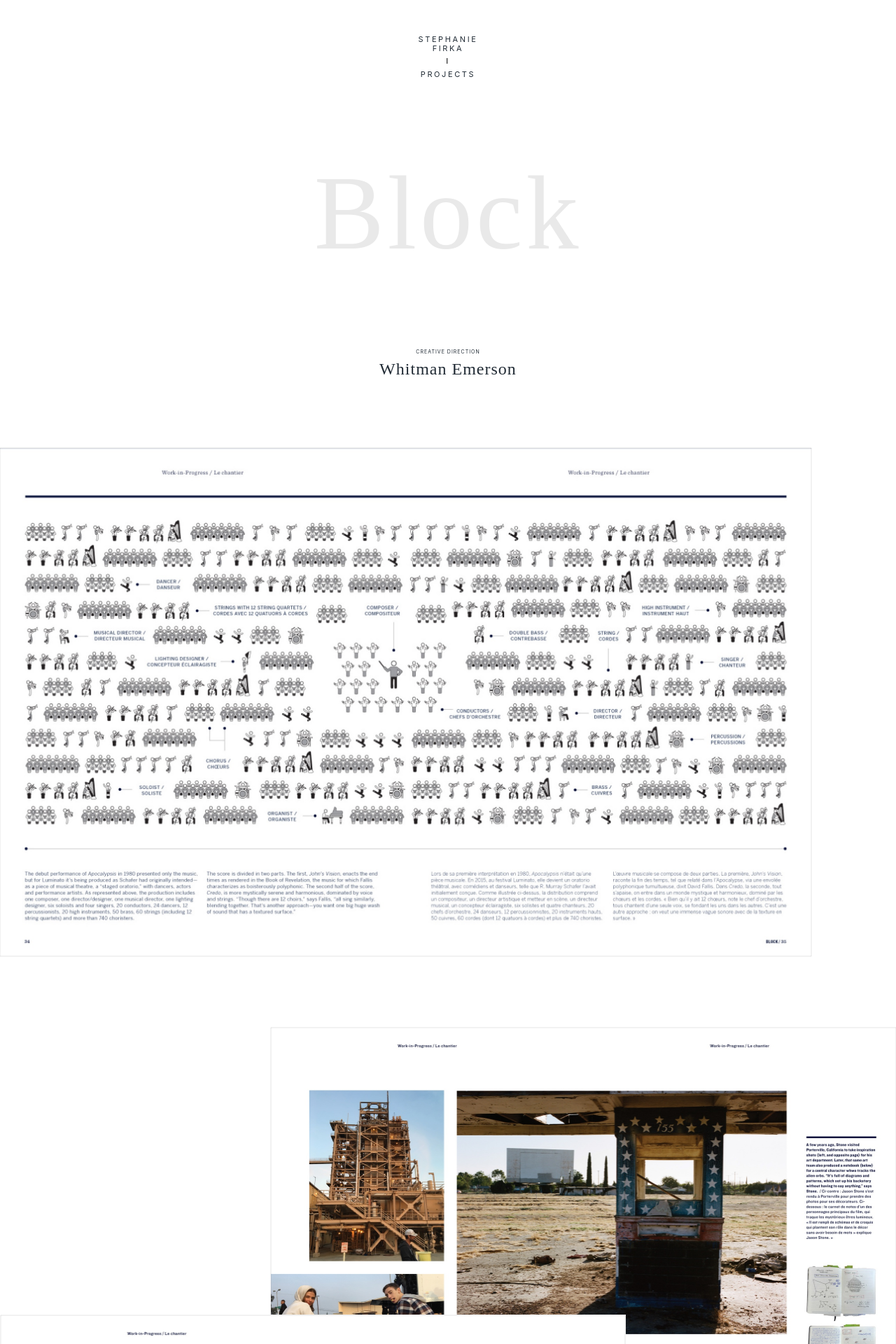
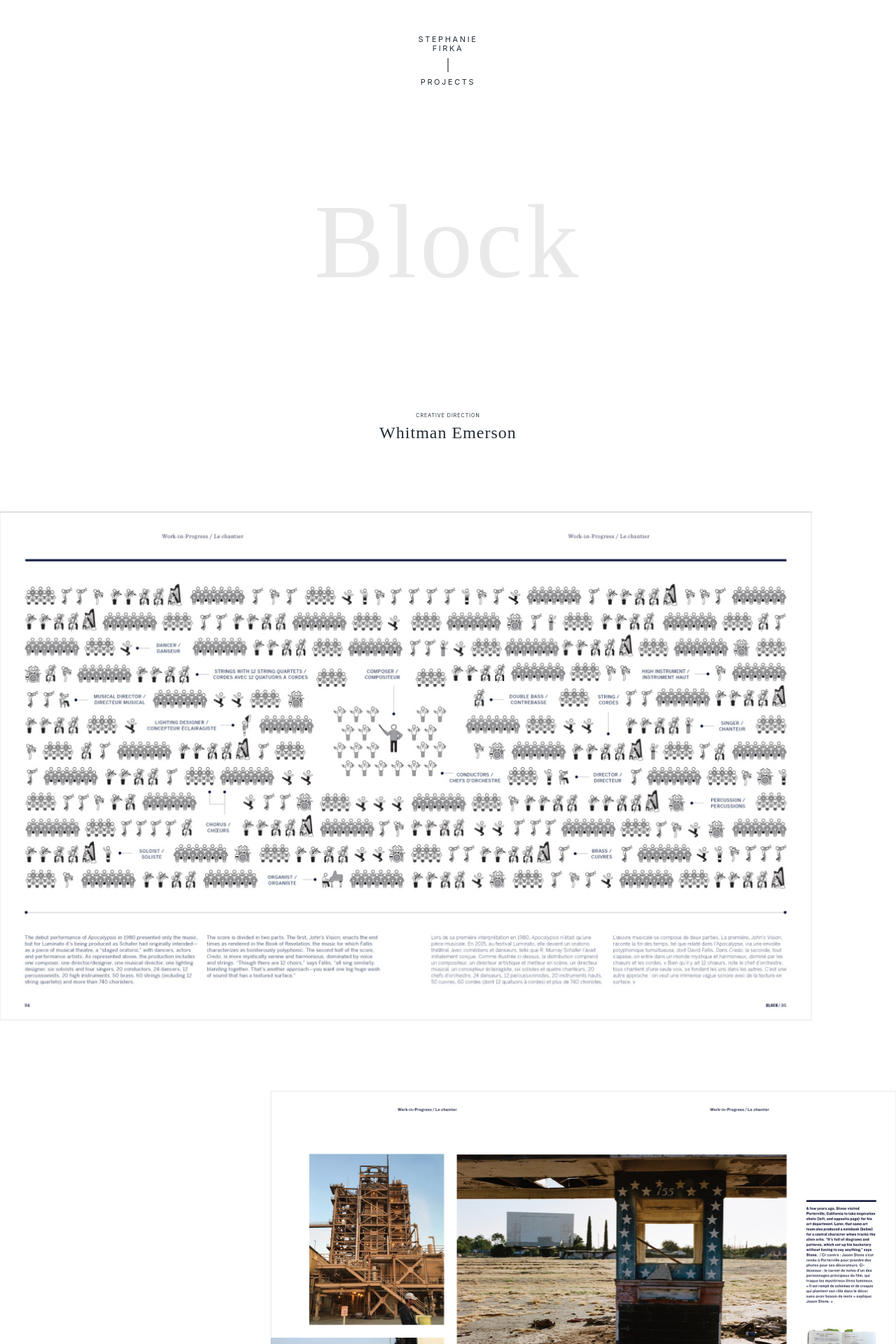
Before and after one commit to 22940dev/steph-port, a Nuxt app: page /block in a window 1280 px wide. Shown: the top 1920 px of the page at 70% size. Built offline with nearby package versions, Linux system fonts and the light colour scheme.

Commit message:
💦 getting closerrrr

```diff
--- a/components/Header.vue
+++ b/components/Header.vue
@@ -5,7 +5,7 @@
         Stephanie
         <span>Firka</span>
       </nuxt-link>
-      <div>i</div>
+      <div class="line"></div>
       <nuxt-link to="/">Projects</nuxt-link>
     </nav>
   </header>
@@ -21,6 +21,7 @@ nav {
   flex-direction: column;
   align-items: center;
   margin-top: 5rem;
+  position: relative;
   a {
     display: flex;
     flex-direction: column;
@@ -29,18 +30,10 @@ nav {
     letter-spacing: 0.261rem;
     line-height: 1.3rem;
     text-transform: uppercase;
-    margin-bottom: 0.5rem;
+    margin-bottom: 3.5rem;
   }
   span {
     display: table;
   }
-  div {
-    margin-bottom: 0.6rem;
-    font-size: 1.1rem;
-    letter-spacing: 0.261rem;
-    line-height: 1.3rem;
-    text-transform: uppercase;
-    // font-family: $font-body;
-  }
 }
 </style>
--- a/pages/block.vue
+++ b/pages/block.vue
@@ -62,11 +62,8 @@ section {
       align-self: flex-end;
       margin-bottom: 0;
       position: relative;
-      right: 0rem;
       @include respond-to('desktop-13') {
-        position: initial;
-        top: 0;
-        left: 0;
+        margin-bottom: 40rem;
       }
     }
   }
--- a/pages/golden-girls.vue
+++ b/pages/golden-girls.vue
@@ -1,7 +1,6 @@
 <template>
   <div>
-    <!-- <img src="../assets/images/golden-girls.jpg" alt /> -->
-    <p>hey</p>
+    <h1>69</h1>
   </div>
 </template>
 
@@ -18,12 +17,9 @@ export default {
 </script>
 
 <style lang="scss" scoped>
-// img {
-//   position: absolute;
-//   height: 100vh;
-//   pos
-//   top: 0;
-//   left: 0;
-//   z-index: -1;
-// }
+h1 {
+  color: $white;
+  font-size: 69rem;
+  text-align: center;
+}
 </style>
--- a/pages/index.vue
+++ b/pages/index.vue
@@ -44,10 +44,19 @@ export default {
   flex-direction: column;
   justify-content: space-between;
   align-items: center;
-  font-size: 90px;
+  font-size: 9rem;
   list-style: none;
   padding: 0;
   margin: 0;
+  @include respond-to('tablet') {
+    font-size: 6.9rem;
+  }
+  @media (max-width: 549px) {
+    font-size: 4.4rem;
+  }
+  @include respond-to('mobile-large') {
+    font-size: 3.9rem;
+  }
 }
 ul li a {
   /* font-size: 100vw; */
--- a/pages/me.vue
+++ b/pages/me.vue
@@ -52,6 +52,13 @@ export default {
     line-height: 7.1rem;
     font-family: $font-heading;
     letter-spacing: 0.211rem;
+    @include respond-to('tablet-large') {
+      width: 90%;
+      max-width: 700px;
+      margin: 0 auto;
+      font-size: 4rem;
+      line-height: 5.1rem;
+    }
     span {
       display: table;
       margin: 0 auto;
--- a/pages/pavilion-project.vue
+++ b/pages/pavilion-project.vue
@@ -79,11 +79,17 @@ section {
     flex-wrap: wrap;
     justify-content: space-between;
     margin-bottom: 36rem;
+    @include respond-to('desktop-13') {
+      margin-bottom: 0rem;
+    }
     img:first-child {
       width: 100%;
       max-width: 635px;
       align-self: flex-end;
       margin-bottom: 0;
+      @include respond-to('desktop-13') {
+        margin-bottom: 20rem;
+      }
     }
     img:last-child {
       width: 100%;
--- a/pages/toronto-life.vue
+++ b/pages/toronto-life.vue
@@ -101,6 +101,9 @@ section {
     align-self: flex-end;
     margin-bottom: 10rem;
     margin-right: 8rem;
+    @include respond-to('tablet-large') {
+      margin-right: 0;
+    }
   }
   img:nth-of-type(4) {
     width: 100%;
--- a/styles/abstracts/_variables.scss
+++ b/styles/abstracts/_variables.scss
@@ -8,18 +8,9 @@ $font-body: 'BureauGrotWide Light', -apple-system, sans-serif;
 $white: #fff;
 $white-soft: #f9f9f9;
 $black: rgba(0, 14, 27, 1);
-$black-soft: rgba(33, 43, 53, 1);
-$grey-dark: #696969;
-$grey: #8d939f;
 
-$red-juno: rgba(234, 90, 63, 1);
+$red: #f04e44;
+$blue: #78a6ff;
 
-$blue: #78a6ff;
-$blue-soft: rgba(246, 249, 252, 1);
-$blue-dark: rgba(0, 6, 58, 1);
-$pink: pink;
-$green: #006630;
-$purple: #7247c0;
-
-$color-main: $blue-dark;
-$color-accent: $red-juno;
+$color-main: #f04e44;
+$color-accent: #f04e44;
--- a/styles/global.scss
+++ b/styles/global.scss
@@ -112,6 +112,17 @@ img {
   display: block;
 }
 
+nav .line::before {
+  content: '';
+  position: absolute;
+  top: 3.3rem;
+  left: 50%;
+  transform: translateX(-50%);
+  background: $black;
+  width: 1px;
+  height: 2rem;
+}
+
 /* Animations
 ================================================ */
 
@@ -134,11 +145,14 @@ img {
   text-align: center;
   letter-spacing: 0.488rem;
   padding: 10rem 0;
+  padding-bottom: 15rem;
   position: sticky;
   top: 0;
   z-index: -1;
   @include respond-to('tablet-large') {
     font-size: 7rem;
+    padding: 5rem 0;
+    padding-bottom: 10rem;
   }
   @include respond-to('mobile-large') {
     font-size: 4rem;
@@ -191,6 +205,19 @@ img {
 
 .home {
   background: #fff8f7;
+  nav a:nth-of-type(2) {
+    margin-bottom: 0 !important;
+  }
+  nav .line::before {
+    content: '';
+    position: absolute;
+    top: 3.3rem;
+    left: 50%;
+    transform: translateX(-50%);
+    background: $black;
+    width: 1px;
+    height: 2rem;
+  }
 }
 
 .me {
@@ -199,6 +226,19 @@ img {
   //header nav
   nav a {
     color: white;
+  }
+  nav a:nth-of-type(2) {
+    margin-bottom: 0 !important;
+  }
+  nav .line::before {
+    content: '';
+    position: absolute;
+    top: 3.3rem;
+    left: 50%;
+    transform: translateX(-50%);
+    background: $white;
+    width: 1px;
+    height: 2rem;
   }
 
   // footer nav
@@ -233,6 +273,19 @@ img {
   nav a {
     color: white;
   }
+  nav a:nth-of-type(2) {
+    margin-bottom: 0 !important;
+  }
+  nav .line::before {
+    content: '';
+    position: absolute;
+    top: 3.3rem;
+    left: 50%;
+    transform: translateX(-50%);
+    background: $white;
+    width: 1px;
+    height: 2rem;
+  }
   footer a {
     color: $white;
   }
```
Also changed, not shown: assets/images/line-black.svg (added), assets/images/line.svg (added).
